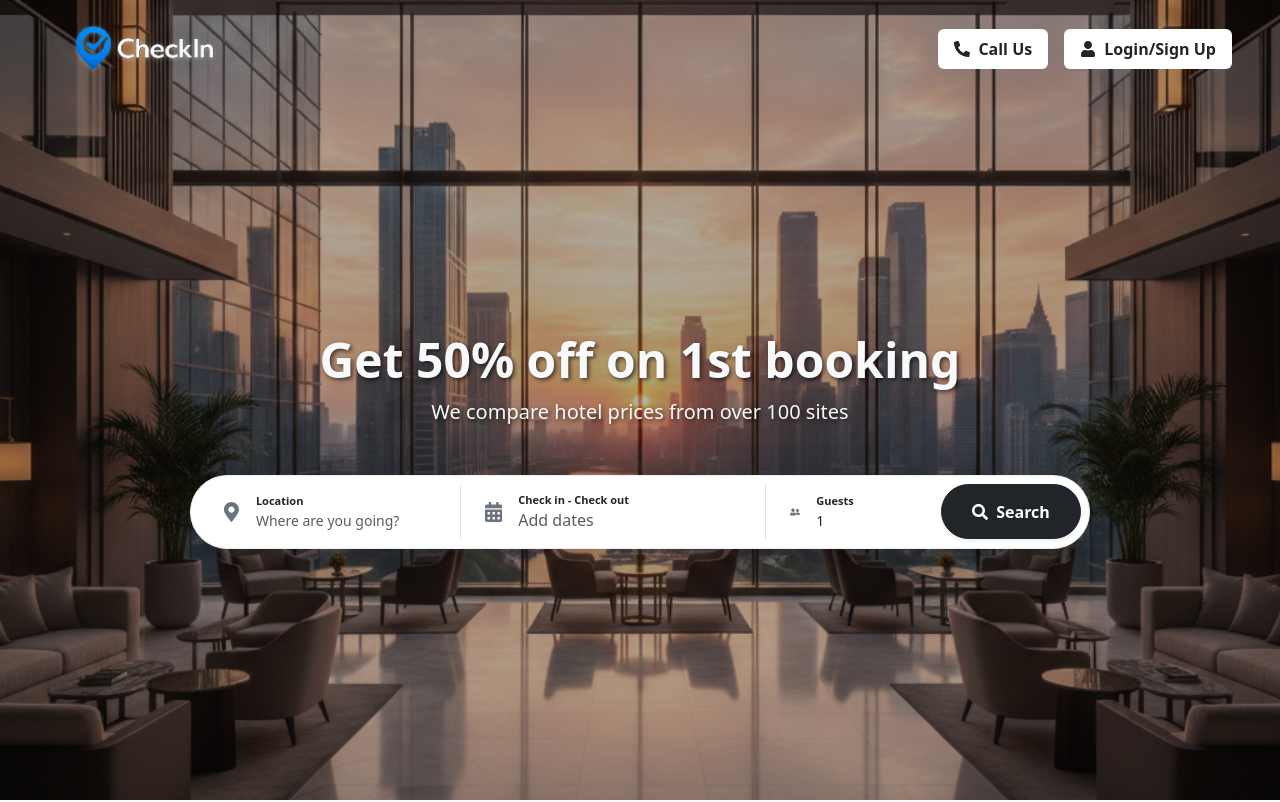
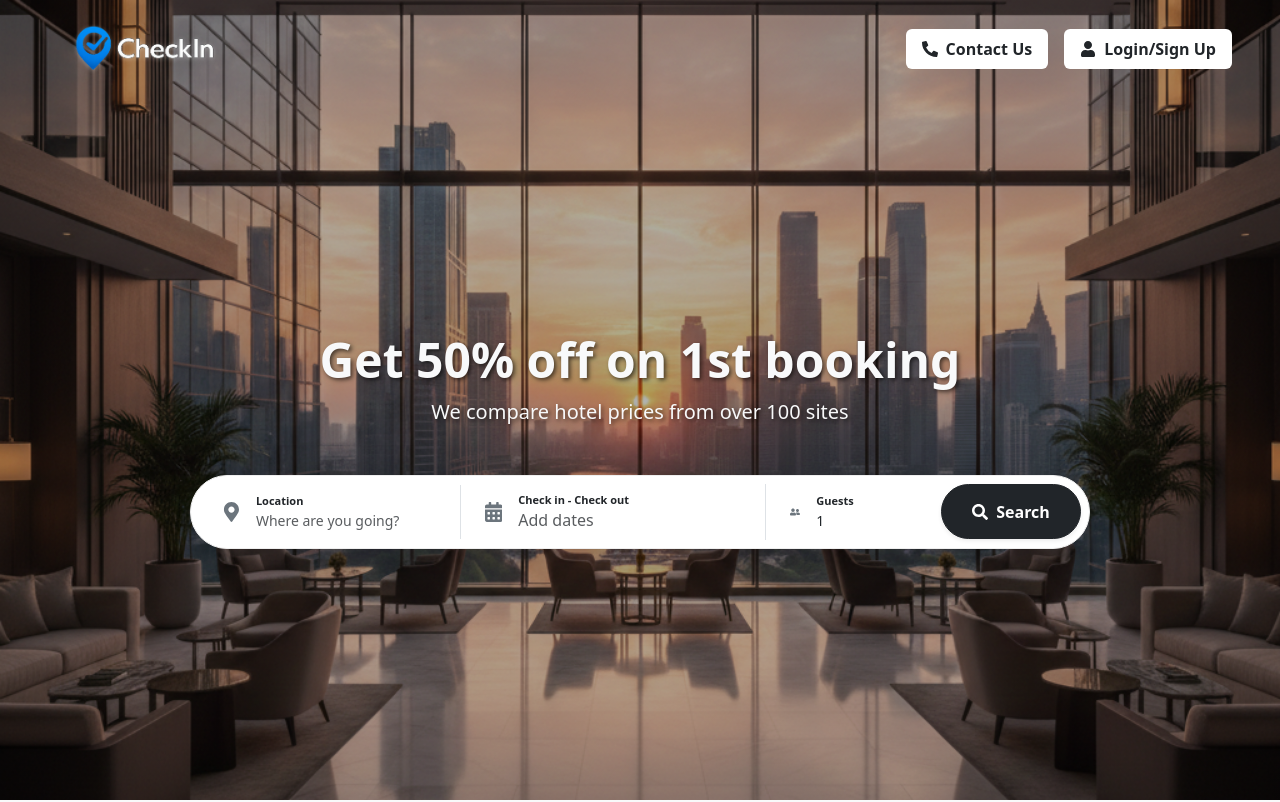
Before and after one commit to gxndh1/Smart-Hotel-Booking-System, a React (Vite) app in the folder client/: page / in a window 1280 px wide. Shown: the top 802 px of the page. Built offline with nearby package versions, Linux system fonts and the light colour scheme; no server answers.

Commit message:
Update navbar button text from Call Us to Contact Us

```diff
--- a/client/src/components/layout/NavBar.jsx
+++ b/client/src/components/layout/NavBar.jsx
@@ -109,14 +109,14 @@ const NavBar = ({ isHomePage = false }) => {
                   </a>
                 </li>
               )}
-              {/* Call Us Button */}
+              {/* Contact Us Button */}
               <li>
                 <a
                   href="#"
                   className="text-decoration-none text-dark fw-bold rounded-2 px-3 py-2 d-flex align-items-center gap-2"
                   style={{ backgroundColor: "#fff" }}
                 >
-                  <FaPhoneAlt /> <span>Call Us</span>
+                  <FaPhoneAlt /> <span>Contact Us</span>
                 </a>
               </li>
               {/* Menu Dropdown - Authenticated Users */}
```
